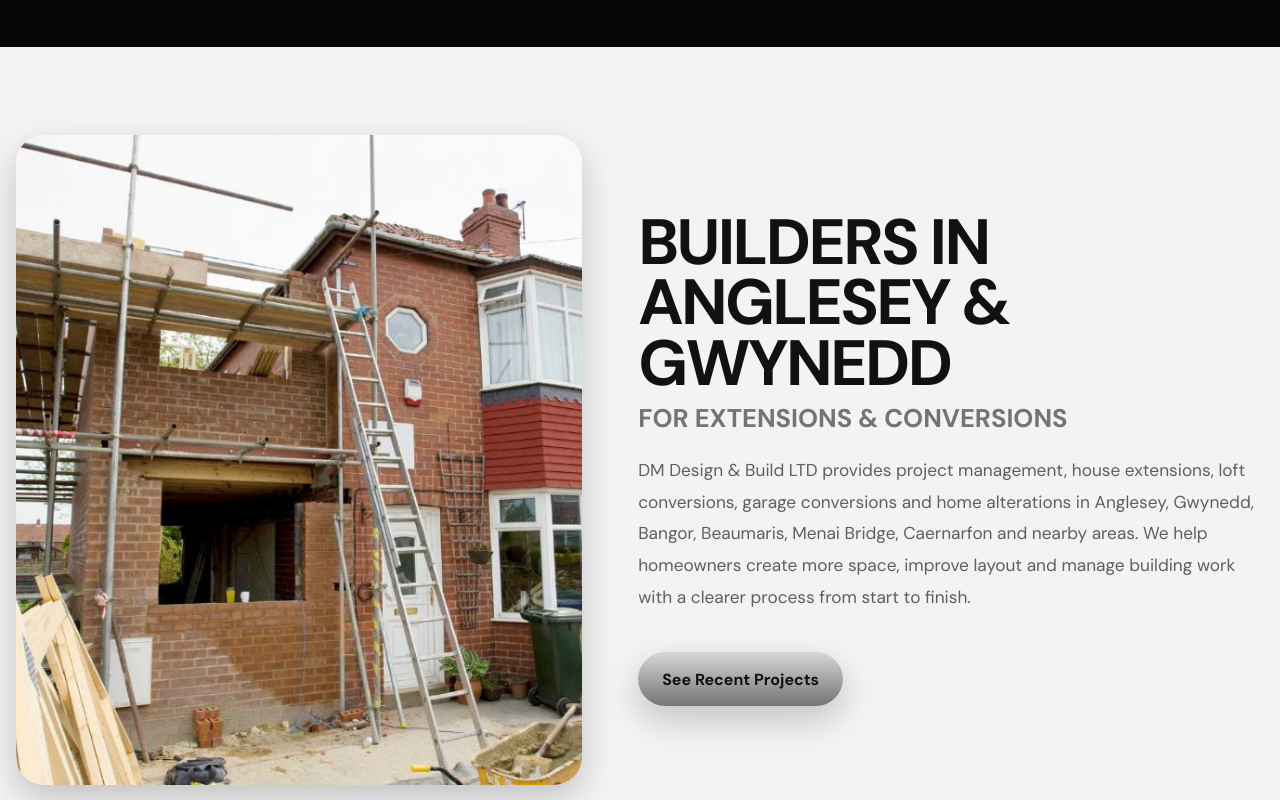
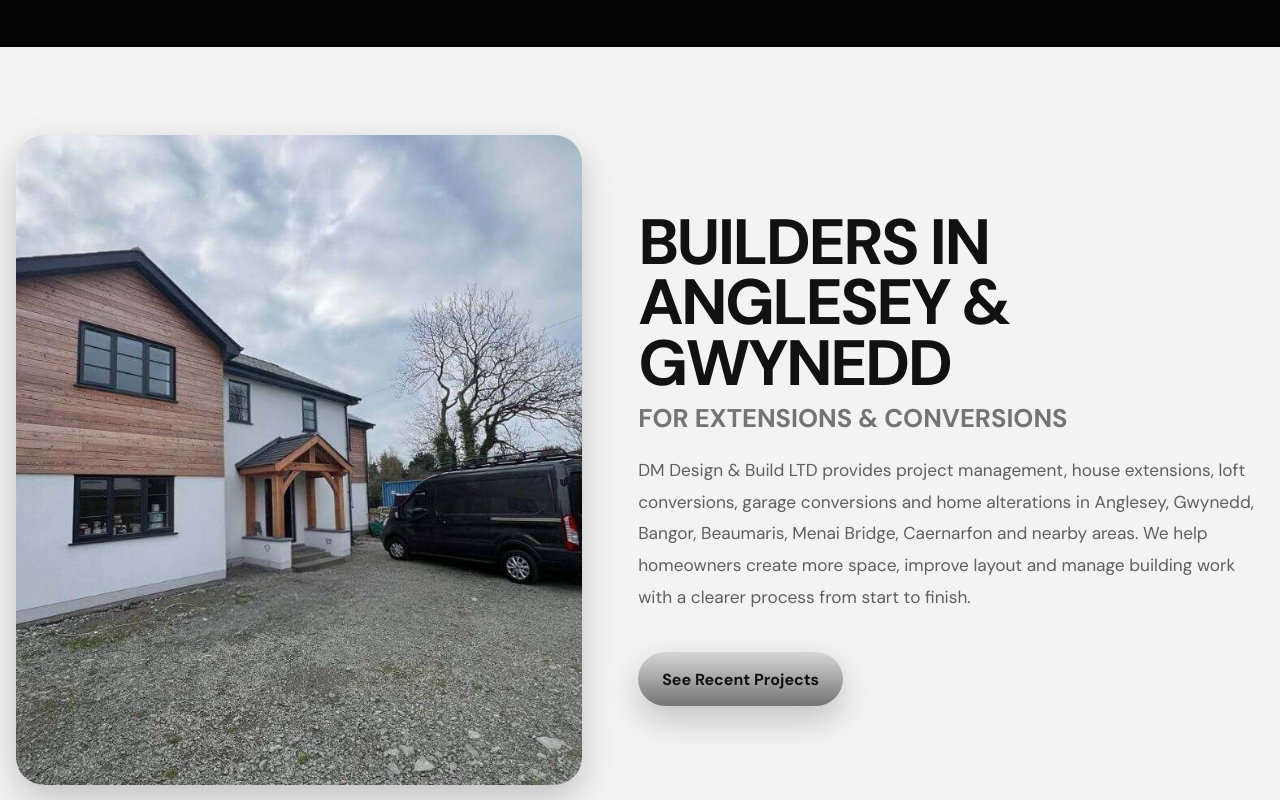
Before and after one commit to CleanDesignUK/dmdesignbuild, a plain HTML site: page index.html in a window 1280 px wide. Shown: the part 3340-4140 px from the top of the page. Drawn offline with nearby package versions, Linux system fonts and the light colour scheme; some packages are replaced by stand-ins of ours; a script that the page names is missing.

Commit message:
changed image in builders section

```diff
--- a/index.html
+++ b/index.html
@@ -445,7 +445,7 @@ height="0" width="0" style="display:none;visibility:hidden"></iframe></noscript>
 <section class="section service-highlight-section">
   <div class="container service-highlight-grid">
     <div class="service-highlight-image">
-      <img src="images/builder-in-bangor-house-renovation-alteration-north-wales.jpg" alt="DM Design & Build project management and building work" />
+      <img src="images/builder-in-anglesey-gwynedd.jpg" alt="DM Design & Build project management and building work" />
     </div>
 
     <div class="service-highlight-content">
```
Also changed, not shown: images/builder-in-anglesey-gwynedd.jpg (added).
